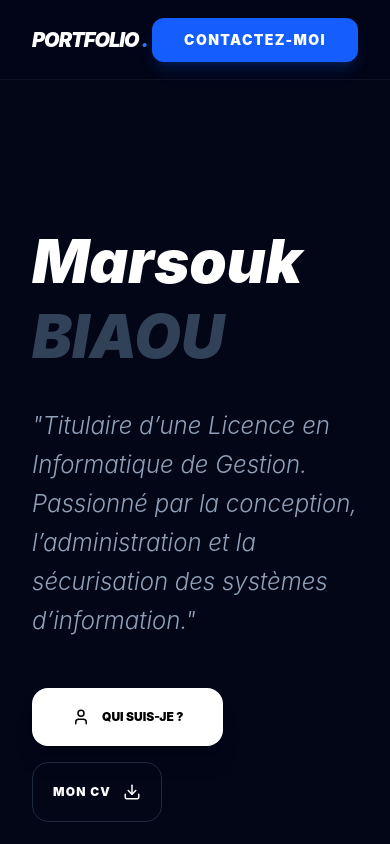
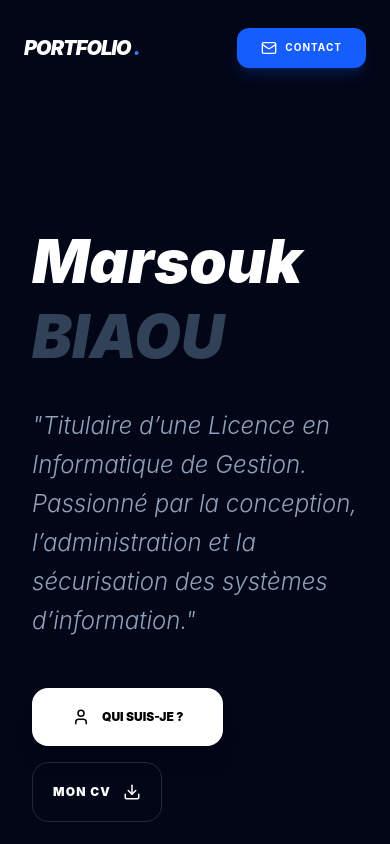
Before and after one commit to biaoumarsouk/mon_portfolio, a React (Vite) app: page / in a window 390 px wide. Shown: the top 844 px of the page. Built offline with nearby package versions, Linux system fonts and the light colour scheme.

Commit message:
Mise à jour du texte

```diff
--- a/src/App.jsx
+++ b/src/App.jsx
@@ -16,6 +16,14 @@ const App = () => {
 
   const IconMap = { Server, Code2, ShieldCheck };
 
+  const [scrolled, setScrolled] = React.useState(false);
+
+    React.useEffect(() => {
+      const handleScroll = () => setScrolled(window.scrollY > 50);
+      window.addEventListener("scroll", handleScroll);
+      return () => window.removeEventListener("scroll", handleScroll);
+    }, []);
+
   const reveal = {
     initial: { opacity: 0, y: 80, scale: 0.98 },
     whileInView: { opacity: 1, y: 0, scale: 1 },
@@ -26,18 +34,36 @@ const App = () => {
   return (
     <div className="min-h-screen bg-[#020617] text-slate-300 selection:bg-blue-500/30 overflow-x-hidden font-sans">
 
-      {/* --- NAVBAR --- */}
-      <nav className="fixed top-0 w-full z-50 bg-slate-950/90 backdrop-blur-xl border-b border-white/5 h-20 flex items-center">
-        <div className="max-w-6xl mx-auto w-full px-8 flex justify-between items-center">
-          <span className="text-xl font-black tracking-tighter uppercase italic text-white">
+      {/* --- NAVBAR ADAPTATIVE --- */}
+      <nav className={`fixed top-0 w-full z-50 transition-all duration-500 border-b ${
+        scrolled
+        ? 'h-16 bg-slate-950/95 backdrop-blur-xl border-white/10 shadow-2xl'
+        : 'h-24 bg-transparent border-transparent'
+      }`}>
+        <div className="max-w-6xl mx-auto w-full h-full px-6 md:px-8 flex justify-between items-center">
+
+          {/* LOGO : Taille adaptable */}
+          <span className={`font-black tracking-tighter uppercase italic text-white transition-all duration-500 ${
+            scrolled ? 'text-lg md:text-xl' : 'text-xl md:text-2xl'
+          }`}>
             Portfolio <span className="text-blue-500">.</span>
           </span>
-          <div className="flex items-center gap-8 font-black uppercase text-[10px] tracking-widest">
+
+          {/* ACTIONS : Flexbox intelligente */}
+          <div className="flex items-center gap-3 md:gap-8 font-black uppercase tracking-widest">
+
+            {/* Bouton Contact : Texte réduit sur mobile pour gagner de la place */}
             <button
               onClick={() => setIsContactOpen(true)}
-              className="bg-blue-600 text-white px-8 py-3 rounded-xl hover:bg-blue-500 transition-all font-black uppercase tracking-widest text-sm md:text-lg shadow-lg shadow-blue-600/20 cursor-pointer"
+              className={`bg-blue-600 text-white rounded-xl hover:bg-blue-500 transition-all font-black uppercase tracking-widest shadow-lg shadow-blue-600/20 cursor-pointer flex items-center gap-2 ${
+                scrolled
+                ? 'px-4 py-2 text-[10px] md:text-sm'
+                : 'px-6 py-3 md:px-8 md:py-3 text-[10px] md:text-lg'
+              }`}
             >
-              Contactez-moi
+              <Mail size={16} className="md:hidden" />
+              <span className="hidden sm:inline">Contactez-moi</span>
+              <span className="sm:hidden font-bold">Contact</span>
             </button>
           </div>
         </div>
```
